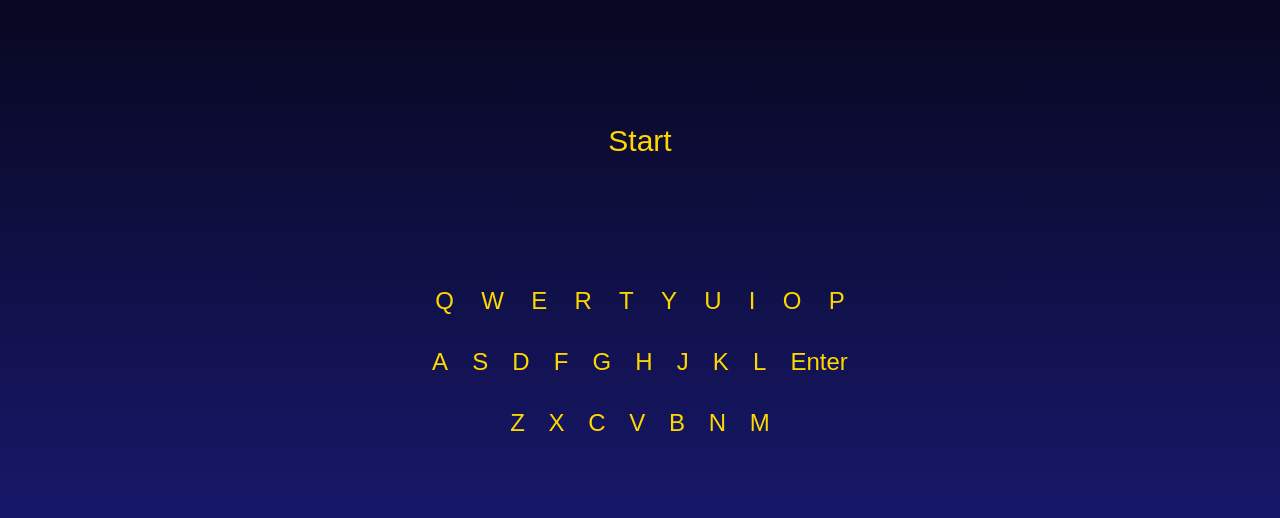
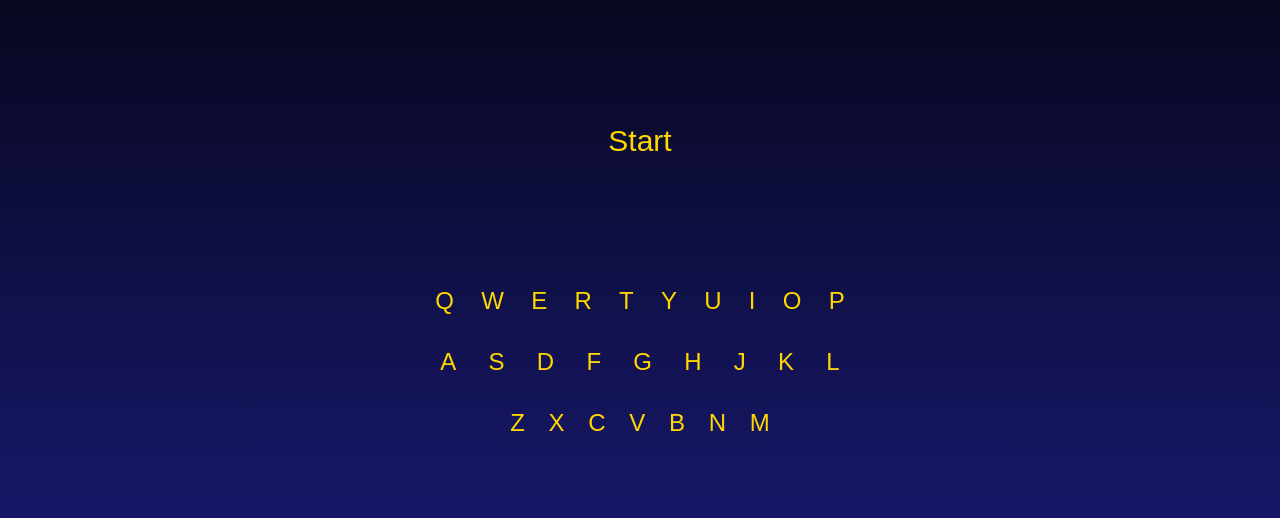
Before and after one commit to r-erlich/Spaceman, a plain HTML site: page index.html in a window 1280 px wide. Shown: the part 234-752 px from the top of the page. Drawn offline with Linux system fonts and the light colour scheme.

Commit message:
rough finished

```diff
--- a/index.html
+++ b/index.html
@@ -35,7 +35,6 @@
         <div class="key">J</div>
         <div class="key">K</div>
         <div class="key">L</div>
-        <div class="key enter">Enter</div>
       </div>
       <div class="row last">
         <div class="key">Z</div>
```
